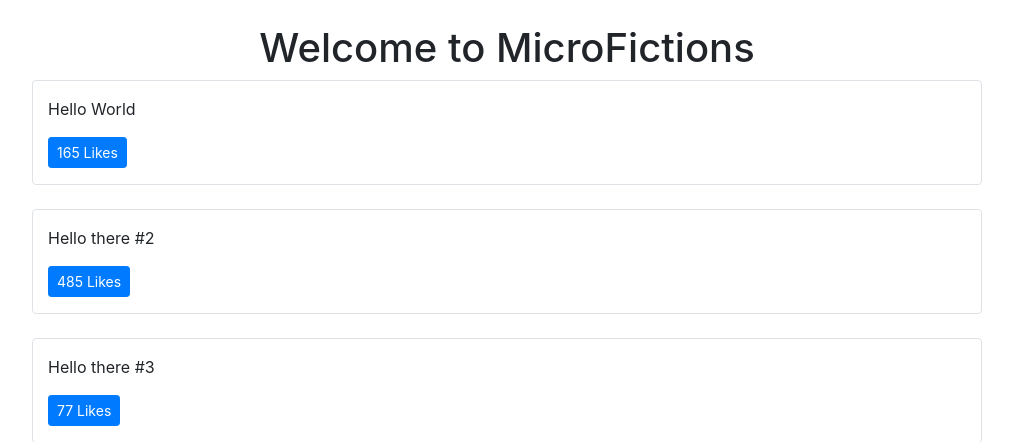
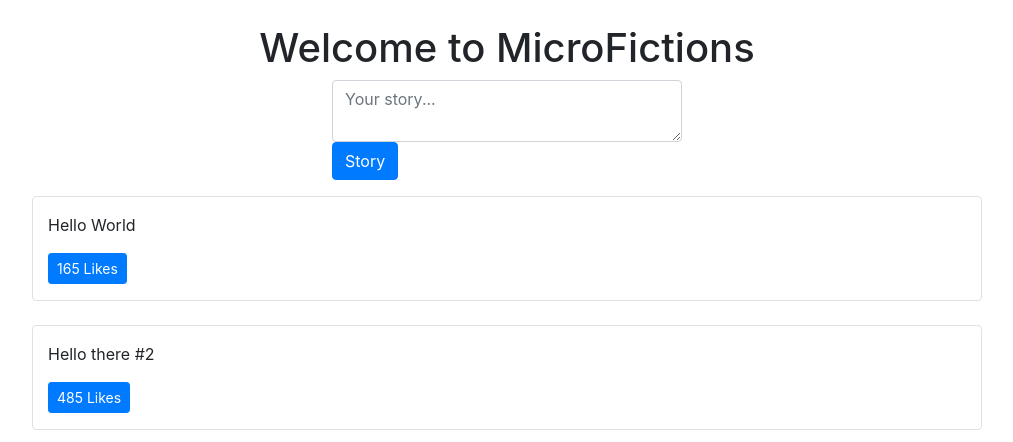
Before and after one commit to AdamBatesOX/StoryMe, a Django app: page / in a window 1280 px wide. Shown: the part 56-498 px from the top of the page, without its empty margins (133-1146 px from the left). Run offline with Django 3.2, Linux system fonts and the light colour scheme; data comes from the database, SQL or seed files in the repository; both versions use the stored data as it was after the commit; some libraries are stand-ins or nearby versions.

Commit message:
23 - Story Form by Hand

```diff
--- a/stories/views.py
+++ b/stories/views.py
@@ -11,6 +11,7 @@ def home_view(request, *args, **kwargs):
 
 def story_create_view(request, *args, **kwargs):
     form = StoryForm(request.POST or None)
+    print('post data is', request.POST)
     if form.is_valid():
         obj = form.save(commit=False)
         #do other form related logic
--- a/templates/pages/home.html
+++ b/templates/pages/home.html
@@ -12,6 +12,16 @@ This is amazing!!!
     </div>
 </div>
 
+<div class='row mb-3'>
+    <div class='col-md-4 mx-auto col-10'>
+        <form class='form' method='POST' action='/create-story'>
+            {% csrf_token %}
+            <input type='hidden' value='/' name='next' />
+            <textarea class='form-control' name='content' placeholder='Your story...'></textarea>
+            <button type='submit' class='btn btn-primary'>Story</button>
+        </form>
+    </div>
+</div>
 
 <div class='row' id='stories'>
     Loading...
```
Also changed, not shown: db.sqlite3.
